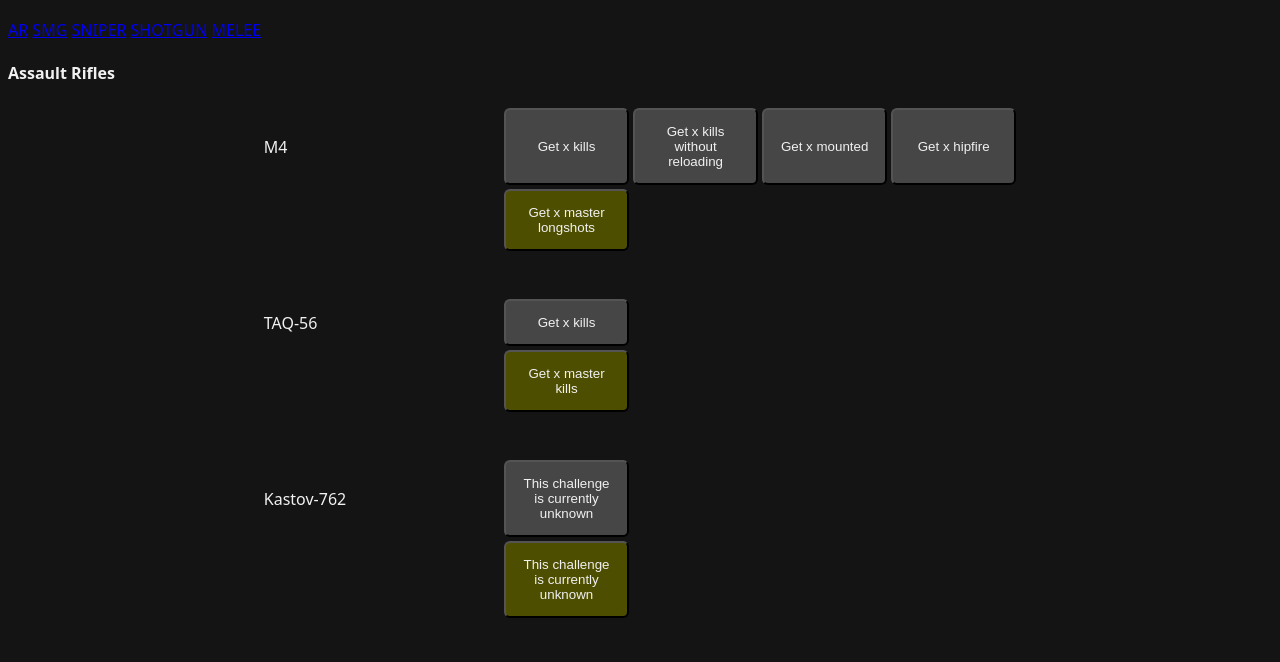
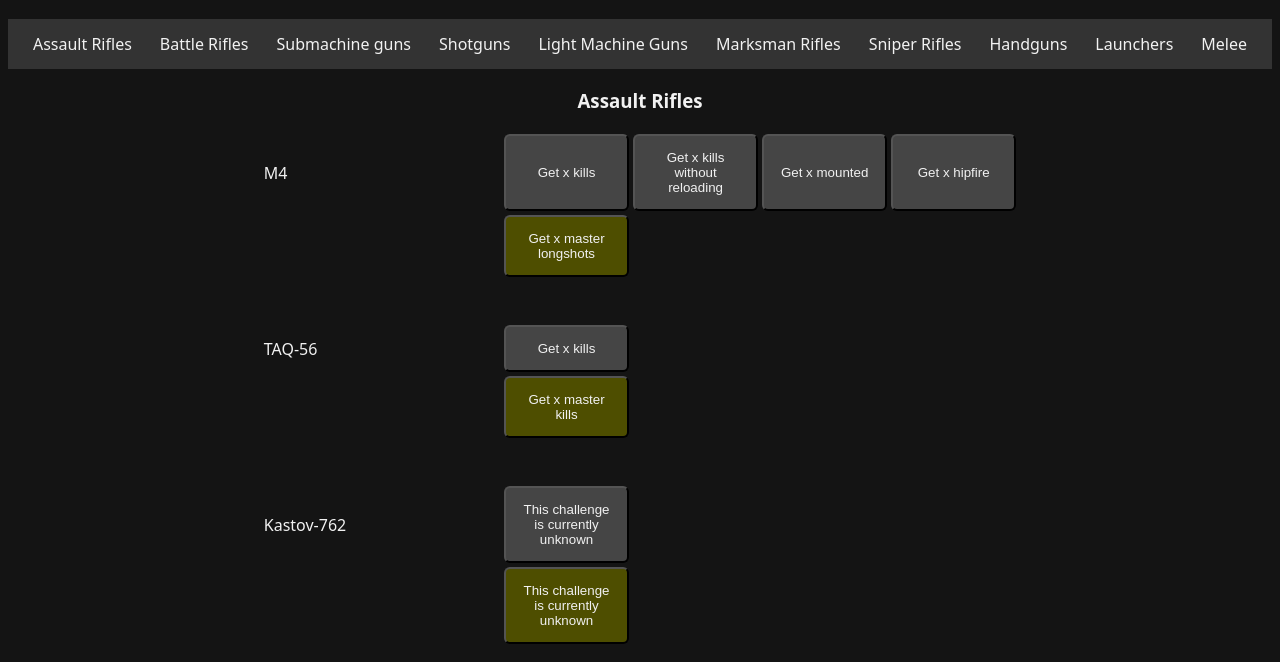
Before and after one commit to SVredeveld/MW2-camo-tracker, a website built with webpack: page src/index.html in a window 1280 px wide. Shown: the part 67-729 px from the top of the page. Built offline with nearby package versions, Linux system fonts and the light colour scheme.

Commit message:
Styling and even more weapons

```diff
--- a/src/index.html
+++ b/src/index.html
@@ -6,17 +6,35 @@
 </head>
 <body>
 	<h1 class="header-text">MW<span>II</span> Camo Tracker</h1>
-	<div>
-		<a href="#weapons-list-ar" style="height: 500px;">AR</a>
-		<a href="#weapons-list-smg">SMG</a>
-		<a href="#weapons-list-sniper">SNIPER</a>
-		<a href="#weapons-list-shot">SHOTGUN</a>
-		<a href="#weapons-list-melee">MELEE</a>
+	<div id="navbar">
+		<a href="#weapons-list-ar">Assault Rifles</a>
+		<a href="#weapons-list-br">Battle Rifles</a>
+		<a href="#weapons-list-smg">Submachine guns</a>
+		<a href="#weapons-list-shot">Shotguns</a>
+		<a href="#weapons-list-lmg">Light Machine Guns</a>
+		<a href="#weapons-list-marks">Marksman Rifles</a>
+		<a href="#weapons-list-sniper">Sniper Rifles</a>
+		<a href="#weapons-list-gun">Handguns</a>
+		<a href="#weapons-list-launcher">Launchers</a>
+		<a href="#weapons-list-melee">Melee</a>
 	</div>
 
 	<div id="weapons-table-container">
 
-	</div>
+	</div><script>
+		window.onscroll = function() {myFunction()};
+
+		var navbar = document.getElementById("navbar");
+		var sticky = navbar.offsetTop;
+
+		function myFunction() {
+		  if (window.pageYOffset >= sticky) {
+			navbar.classList.add("sticky")
+		  } else {
+			navbar.classList.remove("sticky");
+		  }
+		}
+		</script>
 
 </body>
 </html>
--- a/src/index.ts
+++ b/src/index.ts
@@ -15,28 +15,44 @@
 
 function getBaseChallengesByWeaponType(type: WeaponType, weapon: Weapon): Challenge[] {
 	switch(type) {
-		case WeaponType.WeaponType_AR: return getBaseChallengeForAR(weapon);
-		case WeaponType.WeaponType_SMG: return getBaseChallengeForAR(weapon);
-		case WeaponType.WeaponType_BattleRifle: return getBaseChallengeForAR(weapon);
+		case WeaponType.AR: return getBaseChallengeForAR(weapon);
+		case WeaponType.SMG: return getBaseChallengeForAR(weapon);
+		case WeaponType.BattleRifle: return getBaseChallengeForAR(weapon);
 		default: return [];
 	}
 }
 
 function getMasterChallengesByWeaponType(type: WeaponType, weapon: Weapon): Challenge[] {
 	switch(type) {
-		case WeaponType.WeaponType_AR: return getMasterChallengeForAR(weapon);
-		case WeaponType.WeaponType_SMG: return getMasterChallengeForAR(weapon);
-		case WeaponType.WeaponType_BattleRifle: return getMasterChallengeForAR(weapon);
+		case WeaponType.AR: return getMasterChallengeForAR(weapon);
+		case WeaponType.SMG: return getMasterChallengeForAR(weapon);
+		case WeaponType.BattleRifle: return getMasterChallengeForAR(weapon);
 		default: return [];
 	}
 }
+
 function btnClicker(weapon: Weapon, challenge: Challenge) {
 	console.log(challenge);
 	 var btn = document.getElementById(weapon.name + '-' + challenge.id)
-	 console.log(btn)
-	 if(btn?.style)btn.style.backgroundColor = 'white';
+	 challenge.completed = !challenge.completed;
+	 if(btn?.style) {
+		if(challenge.completed == true){
+			btn.style.background = 'url("img/checkmark.png") repeat 0 0';
+			btn.style.backgroundRepeat = 'no-repeat';
+			btn.style.backgroundSize = '40%';
+			btn.style.backgroundPosition = 'center';
+			btn.style.backgroundColor = '#272727';
+			btn.style.color = '##fefefe';
+			btn.style.opacity = '50%';
+		}
+		else {
+			btn.style.background = 'none';
+			btn.style.backgroundColor = '#454545';
+			btn.style.color = '#F1F1F1';
+			btn.style.opacity = '100%';
+		}
+	}
 }
-
 
 function CreateWeaponTables() {
 	const weaponsTableContainer = document.getElementById("weapons-table-container");
@@ -45,9 +61,11 @@
 		const weaponCategory = GetweaponCategories();
 		weaponCategory.forEach(category => {
 
-			var headerText = document.createElement('h4');
+			var headerText = document.createElement('h3');
 			headerText.textContent = category.name;
-			weaponsTableContainer.appendChild(headerText)
+			headerText.id = "weapons-list-" + category.type;
+			headerText.className = "content";
+			weaponsTableContainer.appendChild(headerText);
 
 			var weaponsTable = document.createElement('table');
 			weaponsTableContainer.appendChild(weaponsTable)
--- a/src/style.scss
+++ b/src/style.scss
@@ -14,6 +14,46 @@
 	}
 }
 
+/*--------------------*\
+	NAVBAR
+\*--------------------*/
+
+#navbar {
+	overflow: hidden;
+	background-color: #333;
+	display: flex;
+	justify-content: center;
+  }
+
+  /* Navbar links */
+  #navbar a {
+	color: #f2f2f2;
+	text-align: center;
+	padding: 14px;
+	text-decoration: none;
+	&:hover {
+		background-color: #454545;
+	}
+  }
+
+  /* The sticky class is added to the navbar with JS when it reaches its scroll position */
+  .sticky {
+	position: sticky;
+	top: 0;
+	width: 100%;
+  }
+
+  .content {
+	scroll-margin-top: 5em;
+  }
+/*--------------------*\
+	Weapon tables
+\*--------------------*/
+h3 {
+	display: flex;
+    justify-content: center;
+}
+
 .weapons-list-container {
 	list-style: none;
 	margin: 1500px 0;
@@ -27,13 +67,12 @@
 	width: 30%;
 }
 
-
-
 .weapon-name {
 	width: 100px;
 	margin-top: 100px;
 	margin: auto;
 }
+
 td {
 	//border: 1px solid white;
 	height: 40px;
@@ -45,7 +84,7 @@
 		width: 100%;
 		padding: 14px;
 		border-radius: 6px;
-		background-color: rgb(70, 70, 70);
+		background-color: #454545;
 		color: $main-text;
 		&-mastery {
 			background-color: rgb(78, 78, 0);
--- a/src/types.ts
+++ b/src/types.ts
@@ -24,9 +24,16 @@
 }
 
 export enum WeaponType {
-	WeaponType_AR,
-	WeaponType_SMG,
-	WeaponType_BattleRifle
+	AR = "ar",
+	BattleRifle = "br",
+	SMG = "smg",
+	Shotgun = "shot",
+	LMG = "lmg",
+	Marksman = "marks",
+	Sniper = "sniper",
+	Handgun = "gun",
+	Launcher = "launcher",
+	Melee = "melee"
 }
 
 
--- a/src/weaponsFactory.ts
+++ b/src/weaponsFactory.ts
@@ -3,13 +3,20 @@
 	WeaponType,
 	WeaponType_AR,
 	WeaponType_BattleRifle,
-	WeaponType_SMG
+	WeaponType_Handgun,
+	WeaponType_Launcher,
+	WeaponType_LMG,
+	WeaponType_Marksman,
+	WeaponType_Melee,
+	WeaponType_Shotgun,
+	WeaponType_SMG,
+	WeaponType_Sniper
 } from "./types";
 
 export const GetweaponCategories = (): WeaponCategory[] => [
 	{
 		name: 'Assault Rifles',
-		type: WeaponType.WeaponType_AR,
+		type: WeaponType.AR,
 		weapons: [
 			{
 				name: WeaponType_AR.M4,
@@ -46,8 +53,8 @@
 		]
 	},
 	{
-		name: 'Battle Rifle',
-		type: WeaponType.WeaponType_BattleRifle,
+		name: 'Battle Rifles',
+		type: WeaponType.BattleRifle,
 		weapons: [
 			{
 				name: WeaponType_BattleRifle.Lachmann_762,
@@ -69,7 +76,7 @@
 	},
 	{
 		name: 'Submachine Guns',
-		type: WeaponType.WeaponType_SMG,
+		type: WeaponType.SMG,
 		weapons: [
 			{
 				name: WeaponType_SMG.VEL_46,
@@ -101,5 +108,171 @@
 			}
 		]
 	},
+	{
+		name: 'Shotguns',
+		type: WeaponType.Shotgun,
+		weapons: [
+			{
+				name: WeaponType_Shotgun.Lockwood_300,
+				completed: false
+			},
+			{
+				name: WeaponType_Shotgun.Expedite_12,
+				completed: false
+			},
+			{
+				name: WeaponType_Shotgun.Bryson_800,
+				completed: false
+			},
+			{
+				name: WeaponType_Shotgun.Bryson_890,
+				completed: false
+			},
+		]
+	},
+	{
+		name: 'Light Machine Guns',
+		type: WeaponType.LMG,
+		weapons: [
+			{
+				name: WeaponType_LMG.SAKIN_MG38,
+				completed: false
+			},
+			{
+				name: WeaponType_LMG.HCR_56,
+				completed: false
+			},
+			{
+				name: WeaponType_LMG._556_Icarus,
+				completed: false
+			},
+			{
+				name: WeaponType_LMG.RAAL_MG,
+				completed: false
+			},
+			{
+				name: WeaponType_LMG.RPK,
+				completed: false
+			},
+			{
+				name: WeaponType_LMG.RAPP_H,
+				completed: false
+			}
+		]
+	},
+	{
+		name: 'Marksman Rifles',
+		type: WeaponType.Marksman,
+		weapons: [
+			{
+				name: WeaponType_Marksman.EBR_14,
+				completed: false
+			},
+			{
+				name: WeaponType_Marksman.SPR_208,
+				completed: false
+			},
+			{
+				name: WeaponType_Marksman.Lockwood_MK2,
+				completed: false
+			},
+			{
+				name: WeaponType_Marksman.LMS,
+				completed: false
+			},
+			{
+				name: WeaponType_Marksman.SAB_50,
+				completed: false
+			},
+			{
+				name: WeaponType_Marksman.TAQ_M,
+				completed: false
+			}
+		]
+	},
+	{
+		name: 'Sniper Rifles',
+		type: WeaponType.Sniper,
+		weapons: [
+			{
+				name: WeaponType_Sniper.MCPR_300,
+				completed: false
+			},
+			{
+				name: WeaponType_Sniper.Signal_50,
+				completed: false
+			},
+			{
+				name: WeaponType_Sniper.LAB_330,
+				completed: false
+			},
+			{
+				name: WeaponType_Sniper.SPX_80,
+				completed: false
+			}
+		]
+	},
+	{
+		name: 'Handguns',
+		type: WeaponType.Handgun,
+		weapons: [
+			{
+				name: WeaponType_Handgun.P890,
+				completed: false
+			},
+			{
+				name: WeaponType_Handgun._50_GS,
+				completed: false
+			},
+			{
+				name: WeaponType_Handgun.X12,
+				completed: false
+			},
+			{
+				name: WeaponType_Handgun.Basilisk,
+				completed: false
+			},
+			{
+				name: WeaponType_Handgun.X13_Auto,
+				completed: false
+			}
+		]
+	},
+	{
+		name: 'Launchers',
+		type: WeaponType.Launcher,
+		weapons: [
+			{
+				name: WeaponType_Launcher.PILA,
+				completed: false
+			},
+			{
+				name: WeaponType_Launcher.Strela_P,
+				completed: false
+			},
+			{
+				name: WeaponType_Launcher.JOKR,
+				completed: false
+			},
+			{
+				name: WeaponType_Launcher.RPG_7,
+				completed: false
+			}
+		]
+	},
+	{
+		name: 'Melee',
+		type: WeaponType.Melee,
+		weapons: [
+			{
+				name: WeaponType_Melee.Riot_Shield,
+				completed: false
+			},
+			{
+				name: WeaponType_Melee.Combat_Knife,
+				completed: false
+			}
+		]
+	},
 
 ];
```
Also changed, not shown: src/img/checkmark.png (added).
